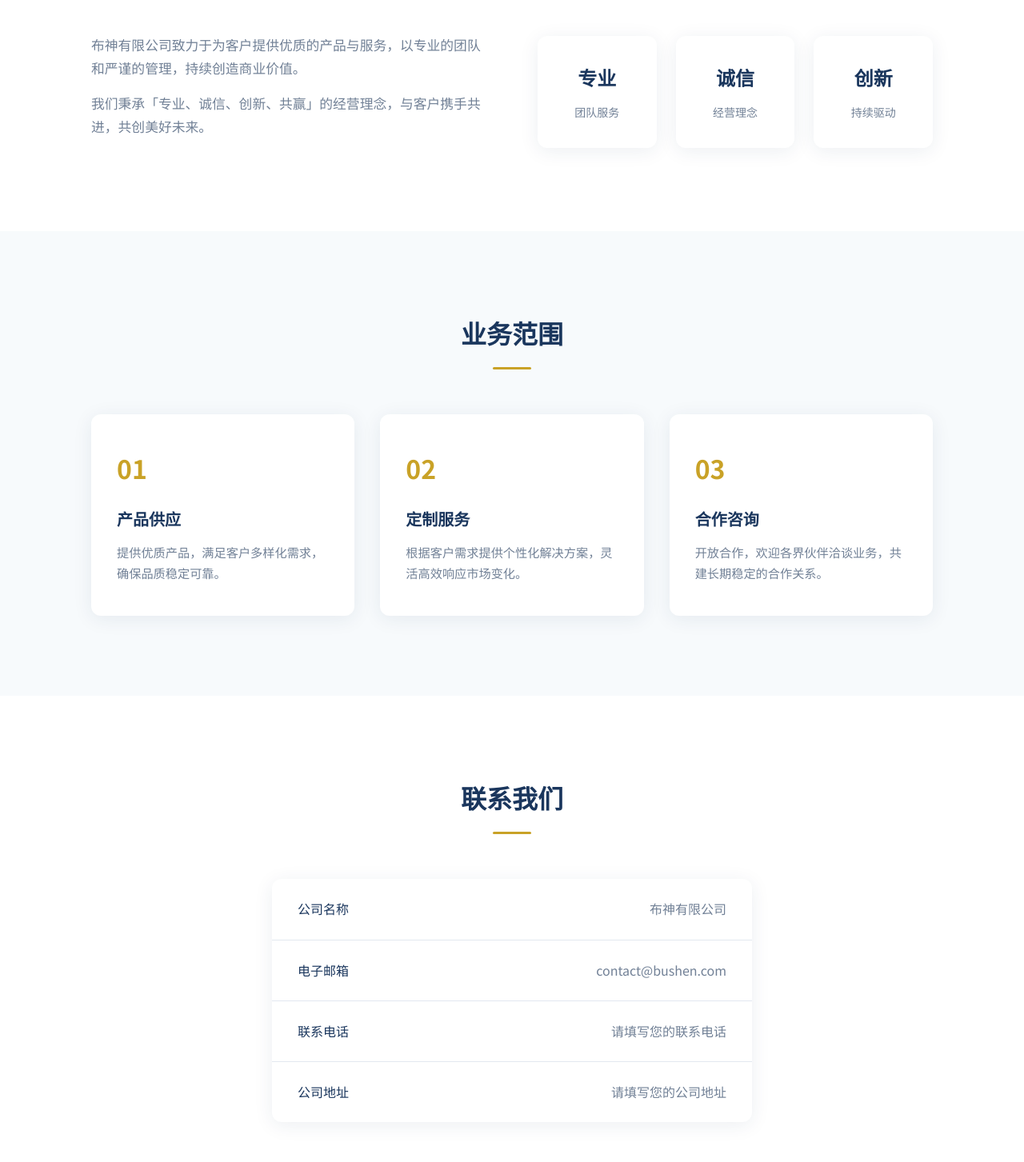
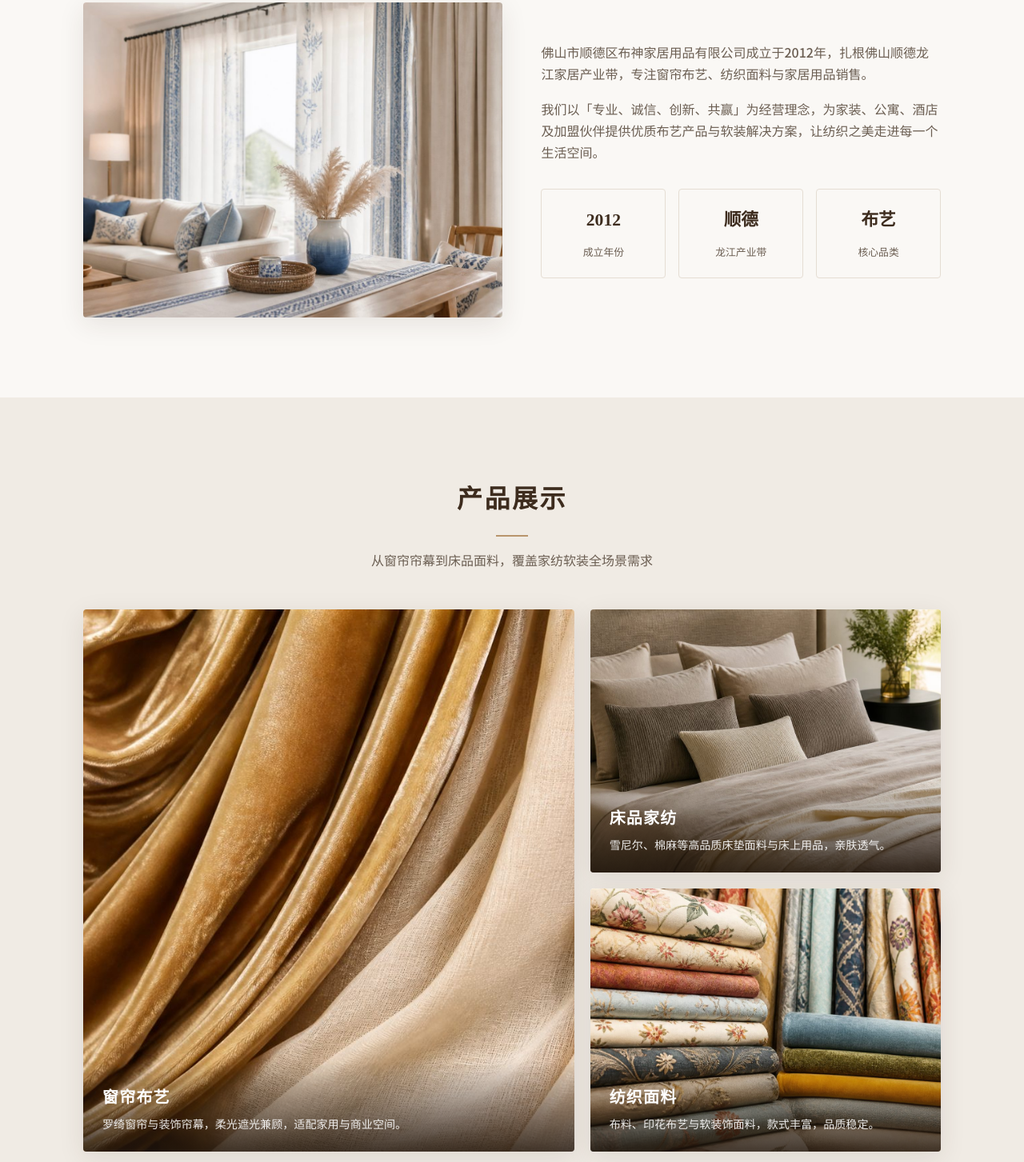
Before and after one commit to Winnie070329/bushen-official, a plain HTML site: page index.html in a window 1280 px wide. Shown: the part 987-2440 px from the top of the page at 80% size. Drawn offline with Linux system fonts and the light colour scheme.

Commit message:
Enrich site with company info and product images
Co-authored-by: Cursor <cursoragent@cursor.com>

```diff
--- a/css/style.css
+++ b/css/style.css
@@ -7,17 +7,17 @@
 }
 
 :root {
-  --color-primary: #1a365d;
-  --color-primary-light: #2c5282;
-  --color-accent: #c9a227;
-  --color-text: #2d3748;
-  --color-text-light: #718096;
-  --color-bg: #ffffff;
-  --color-bg-alt: #f7fafc;
-  --color-border: #e2e8f0;
-  --shadow: 0 4px 24px rgba(26, 54, 93, 0.08);
-  --radius: 12px;
-  --transition: 0.3s ease;
+  --color-primary: #3d2c1e;
+  --color-primary-light: #5c4330;
+  --color-accent: #b8956c;
+  --color-text: #2c241c;
+  --color-text-light: #6b5e52;
+  --color-bg: #faf8f5;
+  --color-bg-alt: #f0ebe4;
+  --color-border: #e5ddd3;
+  --shadow: 0 8px 32px rgba(61, 44, 30, 0.1);
+  --radius: 4px;
+  --transition: 0.35s ease;
 }
 
 html {
@@ -31,8 +31,14 @@ body {
   background: var(--color-bg);
 }
 
+img {
+  display: block;
+  max-width: 100%;
+  height: auto;
+}
+
 .container {
-  max-width: 1100px;
+  max-width: 1120px;
   margin: 0 auto;
   padding: 0 24px;
 }
@@ -44,7 +50,7 @@ body {
   left: 0;
   right: 0;
   z-index: 100;
-  background: rgba(255, 255, 255, 0.95);
+  background: rgba(250, 248, 245, 0.92);
   backdrop-filter: blur(12px);
   border-bottom: 1px solid var(--color-border);
 }
@@ -57,10 +63,12 @@ body {
 }
 
 .logo {
-  font-size: 1.25rem;
+  font-family: "Noto Serif SC", serif;
+  font-size: 1.35rem;
   font-weight: 700;
   color: var(--color-primary);
   text-decoration: none;
+  letter-spacing: 0.08em;
 }
 
 .nav-links {
@@ -73,11 +81,12 @@ body {
   color: var(--color-text);
   text-decoration: none;
   font-weight: 500;
+  font-size: 0.95rem;
   transition: color var(--transition);
 }
 
 .nav-links a:hover {
-  color: var(--color-primary);
+  color: var(--color-accent);
 }
 
 .nav-toggle {
@@ -104,6 +113,7 @@ body {
   min-height: 100vh;
   display: flex;
   align-items: center;
+  justify-content: center;
   padding-top: 72px;
   overflow: hidden;
 }
@@ -111,17 +121,27 @@ body {
 .hero-bg {
   position: absolute;
   inset: 0;
-  background: linear-gradient(135deg, #1a365d 0%, #2c5282 50%, #1a365d 100%);
-  opacity: 0.97;
+  background-size: cover;
+  background-position: center;
+  transform: scale(1.02);
+  animation: heroZoom 18s ease-in-out infinite alternate;
 }
 
 .hero-bg::after {
   content: "";
   position: absolute;
   inset: 0;
-  background:
-    radial-gradient(circle at 20% 80%, rgba(201, 162, 39, 0.15) 0%, transparent 50%),
-    radial-gradient(circle at 80% 20%, rgba(255, 255, 255, 0.05) 0%, transparent 40%);
+  background: linear-gradient(
+    160deg,
+    rgba(40, 28, 18, 0.62) 0%,
+    rgba(40, 28, 18, 0.45) 45%,
+    rgba(40, 28, 18, 0.55) 100%
+  );
+}
+
+@keyframes heroZoom {
+  from { transform: scale(1.02); }
+  to { transform: scale(1.08); }
 }
 
 .hero-content {
@@ -130,47 +150,63 @@ body {
   color: #fff;
   text-align: center;
   padding: 80px 24px;
+  animation: fadeUp 1s ease both;
+}
+
+@keyframes fadeUp {
+  from {
+    opacity: 0;
+    transform: translateY(24px);
+  }
+  to {
+    opacity: 1;
+    transform: translateY(0);
+  }
 }
 
 .hero-tag {
-  font-size: 0.875rem;
-  letter-spacing: 0.3em;
-  opacity: 0.8;
-  margin-bottom: 16px;
+  font-size: 0.8rem;
+  letter-spacing: 0.35em;
+  opacity: 0.85;
+  margin-bottom: 20px;
+  font-weight: 400;
 }
 
 .hero h1 {
-  font-size: clamp(2.5rem, 6vw, 4rem);
+  font-family: "Noto Serif SC", serif;
+  font-size: clamp(2.8rem, 7vw, 4.5rem);
   font-weight: 700;
   margin-bottom: 16px;
-  letter-spacing: 0.05em;
+  letter-spacing: 0.12em;
 }
 
 .hero-desc {
-  font-size: 1.25rem;
-  opacity: 0.9;
+  font-size: 1.15rem;
+  opacity: 0.92;
   margin-bottom: 40px;
   font-weight: 300;
+  letter-spacing: 0.15em;
 }
 
 .btn {
   display: inline-block;
-  padding: 14px 36px;
-  border-radius: 8px;
+  padding: 14px 40px;
+  border-radius: var(--radius);
   font-weight: 500;
   text-decoration: none;
   transition: var(--transition);
+  letter-spacing: 0.08em;
 }
 
 .btn-primary {
   background: var(--color-accent);
-  color: var(--color-primary);
+  color: #fff;
 }
 
 .btn-primary:hover {
-  background: #d4b030;
+  background: #c9a67a;
   transform: translateY(-2px);
-  box-shadow: 0 8px 24px rgba(201, 162, 39, 0.35);
+  box-shadow: 0 10px 28px rgba(184, 149, 108, 0.4);
 }
 
 /* Sections */
@@ -183,93 +219,196 @@ body {
 }
 
 .section-title {
+  font-family: "Noto Serif SC", serif;
   font-size: 2rem;
   color: var(--color-primary);
   text-align: center;
-  margin-bottom: 56px;
+  margin-bottom: 16px;
   font-weight: 700;
+  letter-spacing: 0.08em;
 }
 
 .section-title::after {
   content: "";
   display: block;
-  width: 48px;
-  height: 3px;
+  width: 40px;
+  height: 2px;
   background: var(--color-accent);
-  margin: 16px auto 0;
-  border-radius: 2px;
+  margin: 18px auto 0;
+}
+
+.section-intro {
+  text-align: center;
+  color: var(--color-text-light);
+  margin-bottom: 48px;
+  font-size: 1rem;
 }
 
 /* About */
 .about-grid {
   display: grid;
-  grid-template-columns: 1fr 1fr;
-  gap: 64px;
+  grid-template-columns: 1.05fr 1fr;
+  gap: 48px;
   align-items: center;
+}
+
+.about-visual {
+  overflow: hidden;
+  border-radius: var(--radius);
+  box-shadow: var(--shadow);
+}
+
+.about-visual img {
+  width: 100%;
+  aspect-ratio: 4 / 3;
+  object-fit: cover;
+  transition: transform 0.6s ease;
+}
+
+.about-visual:hover img {
+  transform: scale(1.04);
+}
+
+.about-lead {
+  font-size: 1.1rem;
+  color: var(--color-text);
+  margin-bottom: 16px;
+  font-weight: 500;
 }
 
 .about-text p {
   margin-bottom: 16px;
   color: var(--color-text-light);
-  font-size: 1.05rem;
+  font-size: 1rem;
 }
 
 .about-stats {
   display: grid;
   grid-template-columns: repeat(3, 1fr);
-  gap: 24px;
+  gap: 16px;
+  margin-top: 32px;
 }
 
 .stat {
   text-align: center;
-  padding: 32px 16px;
+  padding: 20px 12px;
   background: var(--color-bg);
+  border: 1px solid var(--color-border);
   border-radius: var(--radius);
-  box-shadow: var(--shadow);
 }
 
 .stat-num {
   display: block;
-  font-size: 1.5rem;
+  font-family: "Noto Serif SC", serif;
+  font-size: 1.35rem;
   font-weight: 700;
   color: var(--color-primary);
-  margin-bottom: 8px;
+  margin-bottom: 6px;
 }
 
 .stat-label {
-  font-size: 0.875rem;
+  font-size: 0.8rem;
   color: var(--color-text-light);
+}
+
+/* Products */
+.products-grid {
+  display: grid;
+  grid-template-columns: 1.4fr 1fr;
+  grid-template-rows: auto auto;
+  gap: 20px;
+}
+
+.product-card {
+  position: relative;
+  overflow: hidden;
+  border-radius: var(--radius);
+  background: #fff;
+  box-shadow: var(--shadow);
+  transition: transform var(--transition), box-shadow var(--transition);
+}
+
+.product-card:hover {
+  transform: translateY(-4px);
+  box-shadow: 0 16px 40px rgba(61, 44, 30, 0.14);
+}
+
+.product-card-wide {
+  grid-row: 1 / 3;
+}
+
+.product-card img {
+  width: 100%;
+  height: 100%;
+  object-fit: cover;
+  aspect-ratio: 4 / 3;
+  transition: transform 0.6s ease;
+}
+
+.product-card-wide img {
+  aspect-ratio: auto;
+  min-height: 100%;
+  height: 480px;
+}
+
+.product-card:hover img {
+  transform: scale(1.05);
+}
+
+.product-info {
+  position: absolute;
+  left: 0;
+  right: 0;
+  bottom: 0;
+  padding: 28px 24px 24px;
+  background: linear-gradient(transparent, rgba(30, 20, 12, 0.82));
+  color: #fff;
+}
+
+.product-info h3 {
+  font-family: "Noto Serif SC", serif;
+  font-size: 1.25rem;
+  margin-bottom: 6px;
+  letter-spacing: 0.06em;
+}
+
+.product-info p {
+  font-size: 0.88rem;
+  opacity: 0.9;
+  font-weight: 300;
+  line-height: 1.5;
 }
 
 /* Services */
 .services-grid {
   display: grid;
   grid-template-columns: repeat(3, 1fr);
-  gap: 32px;
+  gap: 28px;
 }
 
 .service-card {
   background: var(--color-bg);
-  padding: 40px 32px;
+  padding: 40px 28px;
+  border: 1px solid var(--color-border);
   border-radius: var(--radius);
-  box-shadow: var(--shadow);
   transition: var(--transition);
 }
 
 .service-card:hover {
-  transform: translateY(-4px);
-  box-shadow: 0 12px 40px rgba(26, 54, 93, 0.12);
+  border-color: var(--color-accent);
+  transform: translateY(-3px);
 }
 
 .service-icon {
-  font-size: 2rem;
+  font-family: "Noto Serif SC", serif;
+  font-size: 1.75rem;
   font-weight: 700;
   color: var(--color-accent);
-  margin-bottom: 20px;
+  margin-bottom: 18px;
 }
 
 .service-card h3 {
-  font-size: 1.25rem;
+  font-size: 1.15rem;
   color: var(--color-primary);
   margin-bottom: 12px;
 }
@@ -281,19 +420,21 @@ body {
 
 /* Contact */
 .contact-card {
-  max-width: 600px;
+  max-width: 720px;
   margin: 0 auto;
   background: var(--color-bg);
+  border: 1px solid var(--color-border);
   border-radius: var(--radius);
+  overflow: hidden;
   box-shadow: var(--shadow);
-  overflow: hidden;
 }
 
 .contact-item {
   display: flex;
   justify-content: space-between;
-  align-items: center;
-  padding: 24px 32px;
+  align-items: flex-start;
+  gap: 24px;
+  padding: 22px 32px;
   border-bottom: 1px solid var(--color-border);
 }
 
@@ -304,10 +445,21 @@ body {
 .contact-label {
   font-weight: 500;
   color: var(--color-primary);
+  flex-shrink: 0;
 }
 
 .contact-value {
   color: var(--color-text-light);
+  text-align: right;
+}
+
+.contact-value a {
+  color: var(--color-accent);
+  text-decoration: none;
+}
+
+.contact-value a:hover {
+  text-decoration: underline;
 }
 
 /* Footer */
@@ -320,7 +472,7 @@ body {
 }
 
 /* Mobile */
-@media (max-width: 768px) {
+@media (max-width: 860px) {
   .nav-links {
     display: none;
     position: absolute;
@@ -344,20 +496,35 @@ body {
 
   .about-grid {
     grid-template-columns: 1fr;
-    gap: 40px;
+    gap: 32px;
+  }
+
+  .products-grid {
+    grid-template-columns: 1fr;
+  }
+
+  .product-card-wide {
+    grid-row: auto;
+  }
+
+  .product-card-wide img {
+    height: 280px;
+  }
+
+  .services-grid {
+    grid-template-columns: 1fr;
   }
 
   .about-stats {
     grid-template-columns: 1fr;
   }
 
-  .services-grid {
-    grid-template-columns: 1fr;
+  .contact-item {
+    flex-direction: column;
+    gap: 8px;
   }
 
-  .contact-item {
-    flex-direction: column;
-    align-items: flex-start;
-    gap: 8px;
+  .contact-value {
+    text-align: left;
   }
 }
--- a/index.html
+++ b/index.html
@@ -3,19 +3,20 @@
 <head>
   <meta charset="UTF-8">
   <meta name="viewport" content="width=device-width, initial-scale=1.0">
-  <meta name="description" content="布神有限公司官方网站">
-  <title>布神有限公司</title>
+  <meta name="description" content="佛山市顺德区布神家居用品有限公司 — 专业窗帘布艺、纺织家纺与家居用品">
+  <title>布神家居用品 | 佛山市顺德区布神家居用品有限公司</title>
   <link rel="stylesheet" href="css/style.css">
   <link rel="preconnect" href="https://fonts.googleapis.com">
   <link rel="preconnect" href="https://fonts.gstatic.com" crossorigin>
-  <link href="https://fonts.googleapis.com/css2?family=Noto+Sans+SC:wght@300;400;500;700&display=swap" rel="stylesheet">
+  <link href="https://fonts.googleapis.com/css2?family=Noto+Sans+SC:wght@300;400;500;700&family=Noto+Serif+SC:wght@500;700&display=swap" rel="stylesheet">
 </head>
 <body>
   <header class="header">
     <nav class="nav container">
-      <a href="#" class="logo">布神有限公司</a>
+      <a href="#" class="logo">布神家居</a>
       <ul class="nav-links">
         <li><a href="#about">关于我们</a></li>
+        <li><a href="#products">产品展示</a></li>
         <li><a href="#services">业务范围</a></li>
         <li><a href="#contact">联系我们</a></li>
       </ul>
@@ -29,12 +30,12 @@
 
   <main>
     <section class="hero">
-      <div class="hero-bg"></div>
+      <div class="hero-bg" style="background-image: url('images/hero-curtains.jpg')"></div>
       <div class="container hero-content">
-        <p class="hero-tag">BUSHEN LTD.</p>
-        <h1>布神有限公司</h1>
-        <p class="hero-desc">专业 · 诚信 · 创新 · 共赢</p>
-        <a href="#contact" class="btn btn-primary">联系我们</a>
+        <p class="hero-tag">FOSHAN · SHUNDE</p>
+        <h1>布神家居</h1>
+        <p class="hero-desc">窗帘布艺 · 纺织家纺 · 品质生活</p>
+        <a href="#products" class="btn btn-primary">浏览产品</a>
       </div>
     </section>
 
@@ -42,70 +43,103 @@
       <div class="container">
         <h2 class="section-title">关于我们</h2>
         <div class="about-grid">
+          <div class="about-visual">
+            <img src="images/about-home.jpg" alt="布神家居软装空间" loading="lazy">
+          </div>
           <div class="about-text">
-            <p>布神有限公司致力于为客户提供优质的产品与服务，以专业的团队和严谨的管理，持续创造商业价值。</p>
-            <p>我们秉承「专业、诚信、创新、共赢」的经营理念，与客户携手共进，共创美好未来。</p>
-          </div>
+            <p class="about-lead">佛山市顺德区布神家居用品有限公司成立于2012年，扎根佛山顺德龙江家居产业带，专注窗帘布艺、纺织面料与家居用品销售。</p>
+            <p>我们以「专业、诚信、创新、共赢」为经营理念，为家装、公寓、酒店及加盟伙伴提供优质布艺产品与软装解决方案，让纺织之美走进每一个生活空间。</p>
             <div class="about-stats">
               <div class="stat">
-              <span class="stat-num">专业</span>
-              <span class="stat-label">团队服务</span>
+                <span class="stat-num">2012</span>
+                <span class="stat-label">成立年份</span>
               </div>
               <div class="stat">
-              <span class="stat-num">诚信</span>
-              <span class="stat-label">经营理念</span>
+                <span class="stat-num">顺德</span>
+                <span class="stat-label">龙江产业带</span>
               </div>
               <div class="stat">
-              <span class="stat-num">创新</span>
-              <span class="stat-label">持续驱动</span>
+                <span class="stat-num">布艺</span>
+                <span class="stat-label">核心品类</span>
+              </div>
             </div>
           </div>
         </div>
       </div>
     </section>
 
-    <section id="services" class="section section-alt">
+    <section id="products" class="section section-alt">
+      <div class="container">
+        <h2 class="section-title">产品展示</h2>
+        <p class="section-intro">从窗帘帘幕到床品面料，覆盖家纺软装全场景需求</p>
+        <div class="products-grid">
+          <article class="product-card product-card-wide">
+            <img src="images/product-curtains.jpg" alt="窗帘布艺" loading="lazy">
+            <div class="product-info">
+              <h3>窗帘布艺</h3>
+              <p>罗绮窗帘与装饰帘幕，柔光遮光兼顾，适配家用与商业空间。</p>
+            </div>
+          </article>
+          <article class="product-card">
+            <img src="images/product-bedding.jpg" alt="床品家纺" loading="lazy">
+            <div class="product-info">
+              <h3>床品家纺</h3>
+              <p>雪尼尔、棉麻等高品质床垫面料与床上用品，亲肤透气。</p>
+            </div>
+          </article>
+          <article class="product-card">
+            <img src="images/product-fabrics.jpg" alt="纺织面料" loading="lazy">
+            <div class="product-info">
+              <h3>纺织面料</h3>
+              <p>布料、印花布艺与软装饰面料，款式丰富，品质稳定。</p>
+            </div>
+          </article>
+        </div>
+      </div>
+    </section>
+
+    <section id="services" class="section">
       <div class="container">
         <h2 class="section-title">业务范围</h2>
         <div class="services-grid">
           <article class="service-card">
             <div class="service-icon">01</div>
-            <h3>产品供应</h3>
-            <p>提供优质产品，满足客户多样化需求，确保品质稳定可靠。</p>
+            <h3>布料与家纺销售</h3>
+            <p>销售布料、布、家居用品及纺织布艺，覆盖窗帘、床品与软装面料。</p>
           </article>
           <article class="service-card">
             <div class="service-icon">02</div>
-            <h3>定制服务</h3>
-            <p>根据客户需求提供个性化解决方案，灵活高效响应市场变化。</p>
+            <h3>窗帘布艺加盟</h3>
+            <p>提供窗帘布艺品牌加盟支持，助力合作伙伴把握连锁经营新机遇。</p>
           </article>
           <article class="service-card">
             <div class="service-icon">03</div>
-            <h3>合作咨询</h3>
-            <p>开放合作，欢迎各界伙伴洽谈业务，共建长期稳定的合作关系。</p>
+            <h3>软装定制方案</h3>
+            <p>面向公寓、家装与商业空间，提供窗帘与软装饰配套定制服务。</p>
           </article>
         </div>
       </div>
     </section>
 
-    <section id="contact" class="section">
+    <section id="contact" class="section section-alt">
       <div class="container">
         <h2 class="section-title">联系我们</h2>
         <div class="contact-card">
           <div class="contact-item">
             <span class="contact-label">公司名称</span>
-            <span class="contact-value">布神有限公司</span>
+            <span class="contact-value">佛山市顺德区布神家居用品有限公司</span>
           </div>
           <div class="contact-item">
-            <span class="contact-label">电子邮箱</span>
-            <span class="contact-value">contact@bushen.com</span>
-          </div>
-          <div class="contact-item">
-            <span class="contact-label">联系电话</span>
-            <span class="contact-value">请填写您的联系电话</span>
+            <span class="contact-label">法定代表人</span>
+            <span class="contact-value">肖爱芹</span>
           </div>
           <div class="contact-item">
             <span class="contact-label">公司地址</span>
-            <span class="contact-value">请填写您的公司地址</span>
+            <span class="contact-value">佛山市顺德区龙江镇新华西村委会325国道龙江段180号之一</span>
+          </div>
+          <div class="contact-item">
+            <span class="contact-label">官方网站</span>
+            <span class="contact-value"><a href="http://www.fsbushen.com/" target="_blank" rel="noopener">www.fsbushen.com</a></span>
           </div>
         </div>
       </div>
@@ -114,7 +148,7 @@
 
   <footer class="footer">
     <div class="container">
-      <p>&copy; 2026 布神有限公司 版权所有</p>
+      <p>&copy; 2026 佛山市顺德区布神家居用品有限公司 版权所有</p>
     </div>
   </footer>
 
```
Also changed, not shown: docx_extract.txt (added), images/about-home.jpg (added), images/hero-curtains.jpg (added), images/product-bedding.jpg (added), images/product-curtains.jpg (added), images/product-fabrics.jpg (added), 1 other file. Lines whose indentation alone changed are shown as unchanged.
